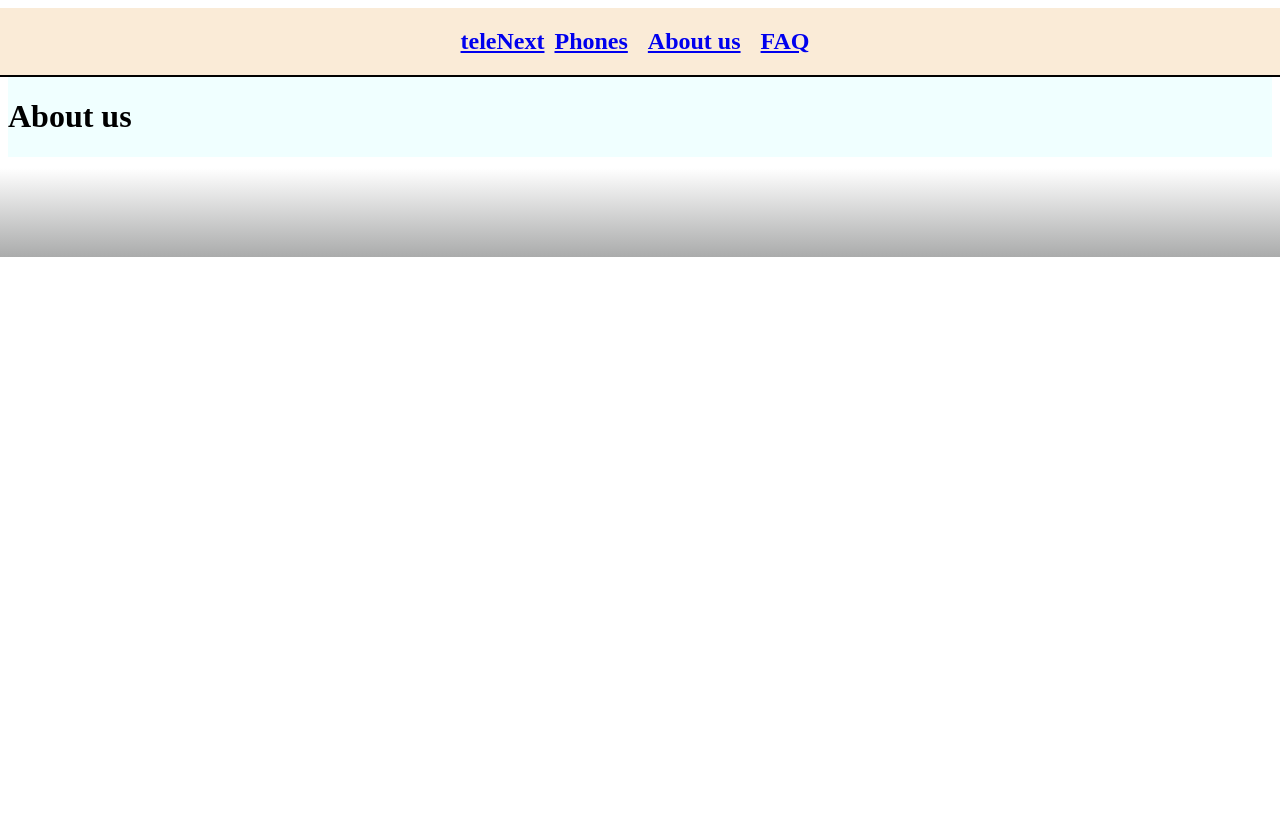
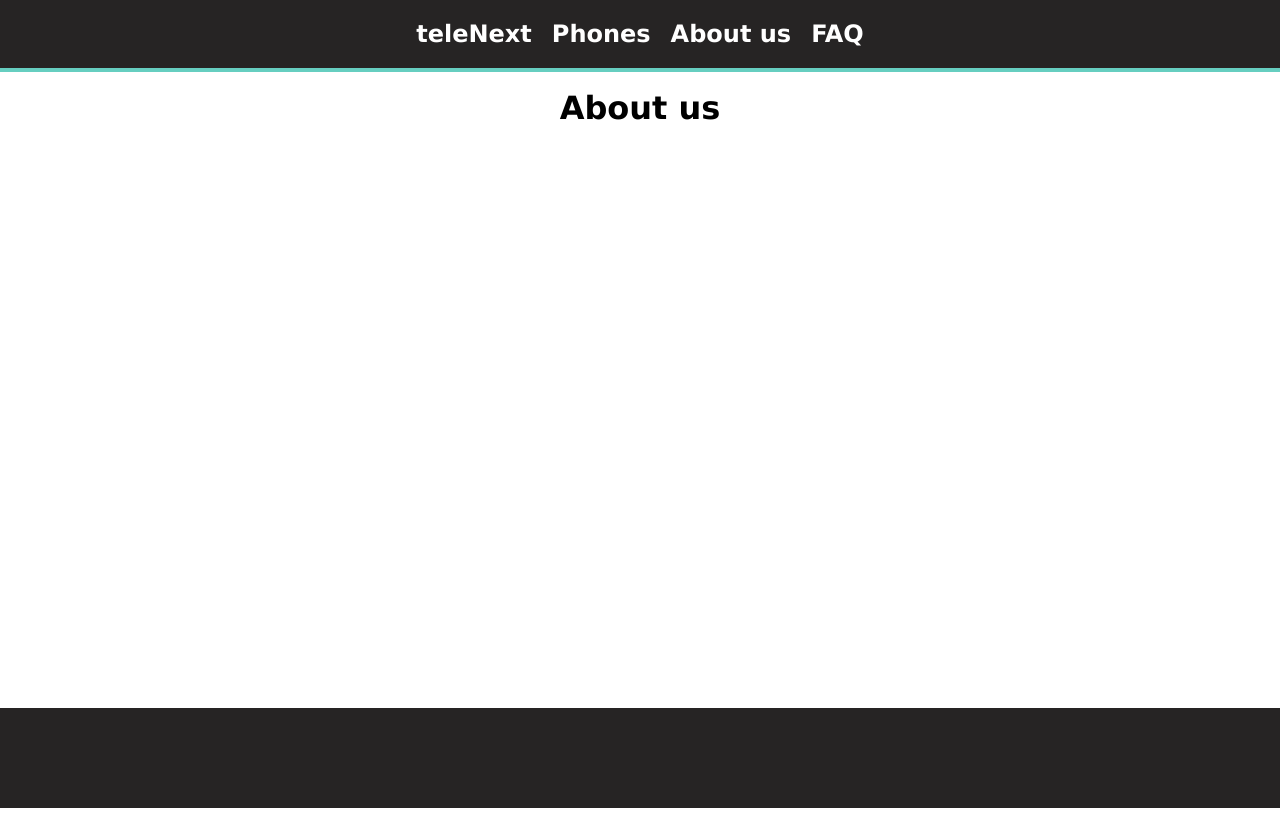
Before and after one commit to Macro404/teleNext-Frontend, a Next.js app: page /about_us in a window 1280 px wide. Built offline with nearby package versions, Linux system fonts and the light colour scheme.

Commit message:
added some styling and google authentication meta tag

```diff
--- a/app/(components)/Phone.js
+++ b/app/(components)/Phone.js
@@ -2,7 +2,7 @@ import Image from 'next/image'
 import '../../styles/image.css'
 import '../../styles/phone.css'
 
-export default function Phone({id, model, price, camera, cpu, battery, screen, images}){
+export default function Phone({ model, price, camera, cpu, battery, screen, images}){
     const imageList = images.split(',');
     return <div className='phone-container'>
         <div className='image-container' >
@@ -16,11 +16,11 @@ export default function Phone({id, model, price, camera, cpu, battery, screen, i
     </div>
     <div className='phone-details'>
         <h3>{model}</h3>
-        <p>{price}:-</p>
         <p>{camera}</p>
         <p>{cpu}</p>
         <p>{battery}</p>
         <p>{screen}</p>
+        <p>{price}:-</p>
         </div>
     </div>
 }
--- a/app/(components)/Subscription.js
+++ /dev/null
@@ -1,5 +0,0 @@
-export default function Subscription(){
-    return <div>
-        <h1>A phone placeholder</h1>
-    </div>
-}
--- a/app/layout.js
+++ b/app/layout.js
@@ -6,9 +6,12 @@ export default function RootLayout({ children}) {
 
     return (
       <html lang="en">
+        <head>
+        <meta name="google-site-verification" content="VrGFXZsaLLIQTgGyxIUQ6qWYbfIYZPfVsCXZDCny4OU" />
+        </head>
         <body>
             <nav className="nav-bar">
-            <Link href='/' className="home-link">
+            <Link href='/' className="home-link link">
             <h1>teleNext</h1>
             </Link>
             <Link href='/phones' className="phones-link link">
--- a/styles/image.css
+++ b/styles/image.css
@@ -1,7 +1,7 @@
 
 .image-container {
-    width: 15vw;
-    height: 50vh;
+    width: 150px;
+    height: 310px;
     position: relative;
     margin: auto;
   }
--- a/styles/layout.css
+++ b/styles/layout.css
@@ -1,4 +1,5 @@
 body{
+    font-family: 'Lucida Sans', 'Lucida Sans Regular', 'Lucida Grande', 'Lucida Sans Unicode', Geneva, Verdana, sans-serif;
     display: flex;
     flex-direction: column;
     align-items: center;
@@ -9,26 +10,46 @@ body{
 .nav-bar{
     display:flex;
     flex-direction: row;
-    border-bottom: 2px solid black;
-    background-color: antiquewhite;
+    border-bottom: 4px solid rgb(102, 206, 192);
+    background-color: #262424;
     width: 100vw;
     justify-content: center;
+    position:fixed;
+    top:0;
+    z-index: 1;
 }
 .link{
     margin:0 10px;
+    text-decoration: none;
+    color:white;
+
+}
+.link :hover{
+    color: #b0eff0;
+}
+.home-link{
 }
 .main-container{
+    display: flex;
+    flex-direction: column;
+    align-items: center;
+    padding-top:60px;
     width: 100%;
-    background-color: azure;
+    background-color: #ffffff;
+    min-height: 80vh;
 }
 .phones-container{
     display: grid;
     grid-template-columns: 1fr 1fr 1fr;
     width: 1000px;
 }
+.dataplans-container{
+    display: grid;
+    grid-template-columns: 1fr 1fr 1fr;
+    width: 1000px;
+}
 footer{
-    background: rgb(170,171,171);
-    background: linear-gradient(0deg, rgba(170,171,171,1) 0%, rgba(255,255,255,1) 89%);
+    background-color: #262424;
     height: 100px;
     width: 100vw;
 }
--- a/styles/phone.css
+++ b/styles/phone.css
@@ -8,3 +8,5 @@
 .phone-details{
     margin:8px;
 }
+.phone-container :hover{
+}
```
Also changed, not shown: app/(components)/dataplans.js (added, +7 -0 lines), app/(components)/homepagePhone.js (added, +22 -0 lines), app/page.js (+14 -10 lines), styles/dataplan.css (added, +9 -0 lines).
